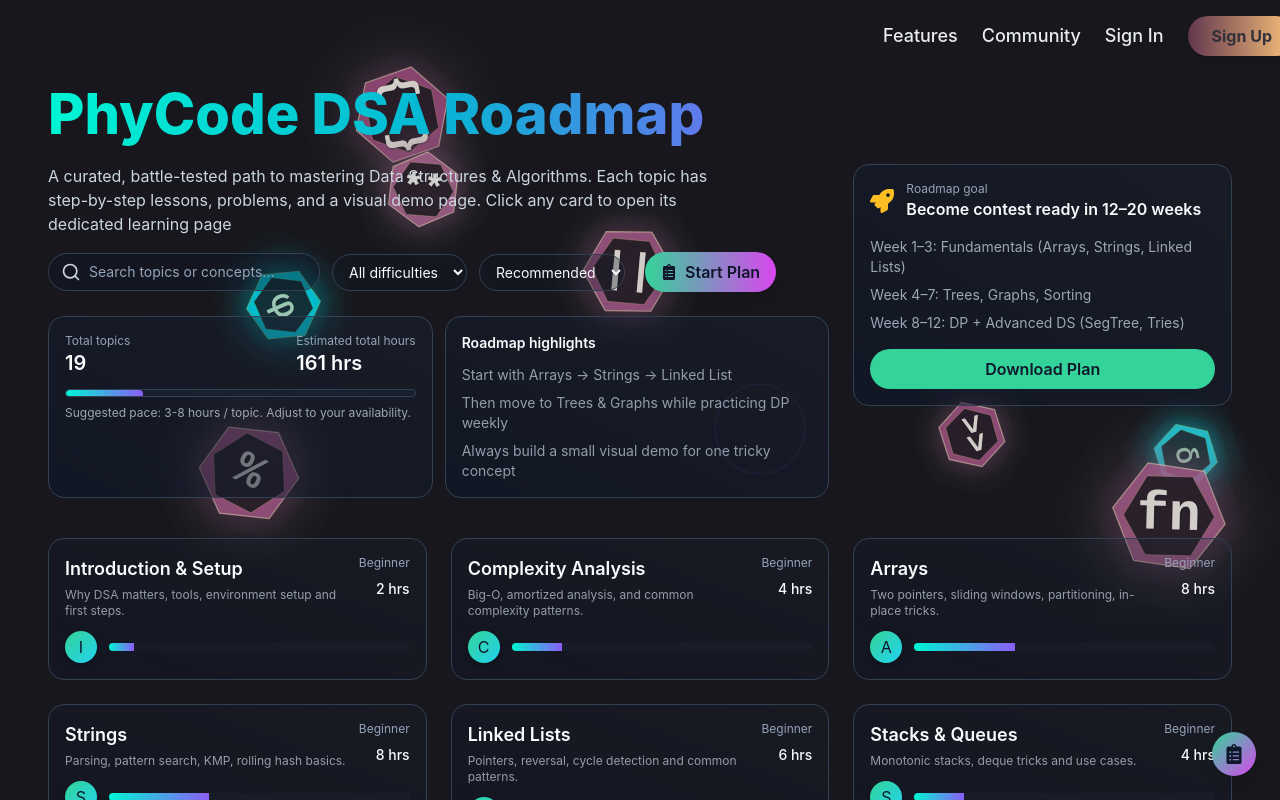
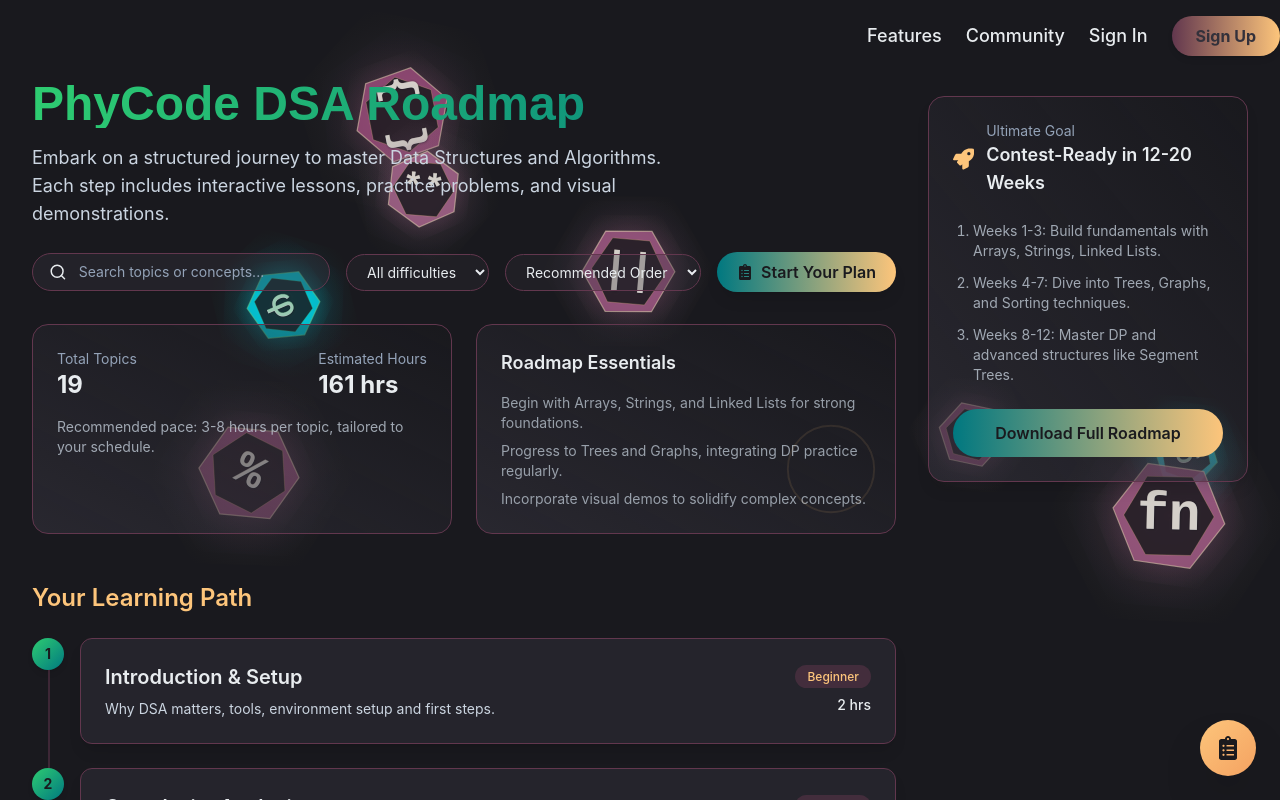
Before and after one commit to Bushraabir/PhyCode, a Next.js app: page /dsa/dsaHome in a window 1280 px wide. Shown: the top 800 px of the page. Built offline with nearby package versions, Linux system fonts and the light colour scheme.

Commit message:
updated styles

```diff
--- a/src/pages/dsa/dsaHome.tsx
+++ b/src/pages/dsa/dsaHome.tsx
@@ -3,15 +3,15 @@
 import { useRouter } from 'next/router';
 import { motion } from 'framer-motion';
 import { FiSearch } from 'react-icons/fi';
-import { FaRocket, FaClipboardList, FaStar } from 'react-icons/fa';
+import { FaRocket, FaClipboardList } from 'react-icons/fa';
 import Navbar from '@/components/Navbar/Navbar';
 import Particles from '@/components/particles/particles';
 
 type Topic = {
   title: string;
-  slug: string; // maps to D:\coding space\PhyCode\phycode\src\pages\dsa\<slug>.tsx
+  slug: string;
   difficulty: 'Beginner' | 'Intermediate' | 'Advanced';
-  estHours: number; // estimated hours
+  estHours: number;
   blurb: string;
 };
 
@@ -41,7 +41,7 @@
 
 const slugToPath = (slug: string) => `/dsa/${slug}`;
 
-export default function DsaHome() {
+export default function LearningDsa() {
   const router = useRouter();
   const [query, setQuery] = useState('');
   const [filter, setFilter] = useState<'All' | keyof typeof difficultyOrder>('All');
@@ -49,7 +49,6 @@
   const searchRef = useRef<HTMLInputElement | null>(null);
 
   useEffect(() => {
-    // autofocus search on mount on desktop
     if (typeof window !== 'undefined' && window.innerWidth > 768) searchRef.current?.focus();
   }, []);
 
@@ -60,7 +59,6 @@
 
     if (sortBy === 'time') list.sort((a, b) => a.estHours - b.estHours);
     else if (sortBy === 'difficulty') list.sort((a, b) => difficultyOrder[a.difficulty] - difficultyOrder[b.difficulty]);
-    // recommended: keep original but push core fundamentals (beginner) first
     else list.sort((a, b) => difficultyOrder[a.difficulty] - difficultyOrder[b.difficulty]);
 
     return list;
@@ -69,174 +67,154 @@
   const totalHours = useMemo(() => TOPICS.reduce((s, t) => s + t.estHours, 0), []);
 
   const handleOpenTopic = (slug: string) => {
-    // navigates to /dsa/<slug> — ensure file exists at
-    // D:\coding space\PhyCode\phycode\src\pages\dsa\<slug>.tsx
     router.push(slugToPath(slug));
   };
 
   return (
-    <div className="relative min-h-screen bg-[#020417] text-slate-50 overflow-hidden font-sans">
-      {/* Particles kept for theme continuity */}
+    <div className="relative min-h-screen bg-charcoalBlack text-softSilver overflow-hidden font-sans">
       <Particles interactive={true} />
 
-      <div className="relative z-20 max-w-8xl mx-auto px-6 lg:px-12 py-12">
+      <div className="relative z-20 max-w-7xl mx-auto px-4 sm:px-6 lg:px-8 py-12">
         <Navbar />
 
-        <header className="mt-6 grid grid-cols-1 lg:grid-cols-3 gap-6 items-center">
-          <div className="lg:col-span-2">
-            <h1 className="font-extrabold text-transparent bg-clip-text" style={{ backgroundImage: 'linear-gradient(90deg,#00f5d4,#06b6d4,#8b5cf6)' , fontSize: 'clamp(1.8rem, 4.6vw, 3.5rem)'}}>
+        <div className="mt-8 flex flex-col lg:flex-row gap-8">
+          <main className="flex-1">
+            <h1 className="font-heading text-4xl md:text-5xl font-bold text-transparent bg-clip-text bg-gradient-to-r from-emeraldGreen to-tealBlue">
               PhyCode DSA Roadmap
             </h1>
-            <p className="mt-2 text-slate-300 max-w-2xl">A curated, battle-tested path to mastering Data Structures & Algorithms. Each topic has step-by-step lessons, problems, and a visual demo page. Click any card to open its dedicated learning page</p>
+            <p className="mt-4 text-lg text-slate-300 max-w-2xl">Embark on a structured journey to master Data Structures and Algorithms. Each step includes interactive lessons, practice problems, and visual demonstrations.</p>
 
-            <div className="mt-4 flex gap-3 flex-wrap items-center">
-              <div className="relative flex items-center bg-slate-900/40 border border-slate-700 rounded-full px-3 py-2 shadow-sm">
-                <FiSearch className="w-5 h-5 text-slate-300 mr-2" />
+            <div className="mt-6 flex flex-wrap items-center gap-4">
+              <div className="relative flex items-center bg-slateBlack/40 border border-deepPlum rounded-full px-4 py-2 shadow-sm flex-1 max-w-md">
+                <FiSearch className="w-5 h-5 text-softSilver mr-3" />
                 <input
                   ref={searchRef}
                   value={query}
                   onChange={(e) => setQuery(e.target.value)}
                   placeholder="Search topics or concepts..."
-                  className="bg-transparent placeholder:text-slate-400 focus:outline-none text-sm"
+                  className="bg-transparent placeholder:text-slate-400 focus:outline-none text-sm w-full"
                   aria-label="Search DSA topics"
                 />
               </div>
 
-              <select value={filter} onChange={(e) => setFilter(e.target.value as any)} className="bg-slate-900/30 border border-slate-700 rounded-full px-3 py-2 text-sm">
+              <select value={filter} onChange={(e) => setFilter(e.target.value as any)} className="bg-slateBlack/30 border border-deepPlum rounded-full px-4 py-2 text-sm">
                 <option value="All">All difficulties</option>
                 <option value="Beginner">Beginner</option>
                 <option value="Intermediate">Intermediate</option>
                 <option value="Advanced">Advanced</option>
               </select>
 
-              <select value={sortBy} onChange={(e) => setSortBy(e.target.value as any)} className="bg-slate-900/30 border border-slate-700 rounded-full px-3 py-2 text-sm">
-                <option value="recommended">Recommended</option>
-                <option value="time">Shortest time</option>
-                <option value="difficulty">By difficulty</option>
+              <select value={sortBy} onChange={(e) => setSortBy(e.target.value as any)} className="bg-slateBlack/30 border border-deepPlum rounded-full px-4 py-2 text-sm">
+                <option value="recommended">Recommended Order</option>
+                <option value="time">By Time Estimate</option>
+                <option value="difficulty">By Difficulty</option>
               </select>
 
               <button
                 onClick={() => router.push('/dsa/learning-plan')}
-                className="ml-2 inline-flex items-center gap-2 px-4 py-2 rounded-full bg-gradient-to-r from-emerald-400 to-fuchsia-500 text-slate-900 font-semibold shadow-lg"
+                className="inline-flex items-center gap-2 px-5 py-2 rounded-full bg-gradient-to-r from-tealBlue to-goldenAmber text-charcoalBlack font-semibold shadow-lg hover:opacity-90 transition-opacity"
               >
-                <FaClipboardList /> Start Plan
+                <FaClipboardList className="w-4 h-4" /> Start Your Plan
               </button>
             </div>
 
-            {/* timeline summary */}
-            <div className="mt-6 grid grid-cols-1 sm:grid-cols-2 gap-3">
-              <div className="p-4 rounded-2xl bg-gradient-to-tr from-slate-900/60 to-slate-800/30 border border-slate-700">
+            <div className="mt-8 grid grid-cols-1 md:grid-cols-2 gap-6">
+              <div className="p-6 rounded-2xl bg-gradient-to-tr from-slateBlack/60 to-charcoalBlack/30 border border-deepPlum">
                 <div className="flex items-center justify-between">
                   <div>
-                    <div className="text-xs text-slate-400">Total topics</div>
-                    <div className="text-xl font-semibold">{TOPICS.length}</div>
+                    <div className="text-sm text-slate-400">Total Topics</div>
+                    <div className="text-2xl font-bold">{TOPICS.length}</div>
                   </div>
                   <div>
-                    <div className="text-xs text-slate-400">Estimated total hours</div>
-                    <div className="text-xl font-semibold">{totalHours} hrs</div>
+                    <div className="text-sm text-slate-400">Estimated Hours</div>
+                    <div className="text-2xl font-bold">{totalHours} hrs</div>
                   </div>
                 </div>
-                <div className="mt-3 h-2 bg-slate-800/40 rounded-full overflow-hidden border border-slate-700">
-                  <div className="h-2 rounded-full" style={{ width: `${Math.min(100, Math.round((36 / totalHours) * 100))}%`, background: 'linear-gradient(90deg,#00f5d4,#8b5cf6)' }} />
-                </div>
-                <div className="mt-2 text-xs text-slate-300/75">Suggested pace: 3-8 hours / topic. Adjust to your availability.</div>
+                <div className="mt-4 text-sm text-slate-300/75">Recommended pace: 3-8 hours per topic, tailored to your schedule.</div>
               </div>
 
-              <div className="p-4 rounded-2xl bg-gradient-to-tr from-slate-900/60 to-slate-800/30 border border-slate-700 relative overflow-hidden">
-                <h4 className="text-sm font-semibold">Roadmap highlights</h4>
-                <ul className="mt-3 text-sm text-slate-300/70 grid grid-cols-1 gap-2">
-                  <li>Start with Arrays → Strings → Linked List</li>
-                  <li>Then move to Trees & Graphs while practicing DP weekly</li>
-                  <li>Always build a small visual demo for one tricky concept</li>
+              <div className="p-6 rounded-2xl bg-gradient-to-tr from-slateBlack/60 to-charcoalBlack/30 border border-deepPlum relative overflow-hidden">
+                <h4 className="text-lg font-semibold">Roadmap Essentials</h4>
+                <ul className="mt-4 text-sm text-slate-300/70 space-y-2">
+                  <li>Begin with Arrays, Strings, and Linked Lists for strong foundations.</li>
+                  <li>Progress to Trees and Graphs, integrating DP practice regularly.</li>
+                  <li>Incorporate visual demos to solidify complex concepts.</li>
                 </ul>
-                <svg className="absolute right-3 bottom-3 w-28 h-28 opacity-10" viewBox="0 0 100 100"><circle cx="50" cy="50" r="40" stroke="#8b5cf6" strokeWidth="1" fill="none" /></svg>
+                <svg className="absolute right-4 bottom-4 w-24 h-24 opacity-10" viewBox="0 0 100 100"><circle cx="50" cy="50" r="45" stroke="#FDC57B" strokeWidth="2" fill="none" /></svg>
               </div>
             </div>
 
-          </div>
+            <section className="mt-12">
+              <h2 className="text-2xl font-semibold mb-6 text-goldenAmber">Your Learning Path</h2>
+              <ul className="space-y-6">
+                {filtered.map((t, index) => (
+                  <li key={t.slug} className="relative">
+                    <div className="absolute left-0 top-0 w-8 h-8 rounded-full bg-gradient-to-br from-emeraldGreen to-tealBlue flex items-center justify-center text-charcoalBlack font-bold text-sm shadow-md">{index + 1}</div>
+                    {index < filtered.length - 1 && (
+                      <div className="absolute left-4 top-8 bottom-[-2.5rem] w-0.5 bg-deepPlum/50" />
+                    )}
+                    <motion.div
+                      initial={{ opacity: 0, x: -20 }}
+                      whileInView={{ opacity: 1, x: 0 }}
+                      viewport={{ once: true }}
+                      transition={{ duration: 0.5, delay: index * 0.1 }}
+                      className="ml-12 p-6 rounded-xl bg-slateBlack/50 border border-deepPlum hover:bg-slateBlack/70 hover:border-tealBlue transition-all cursor-pointer shadow-lg hover:shadow-xl"
+                      onClick={() => handleOpenTopic(t.slug)}
+                      role="button"
+                      tabIndex={0}
+                      onKeyDown={(e) => { if (e.key === 'Enter') handleOpenTopic(t.slug); }}
+                    >
+                      <div className="flex justify-between items-start gap-4">
+                        <div>
+                          <h3 className="text-xl font-semibold text-softSilver">{t.title}</h3>
+                          <p className="mt-2 text-sm text-slate-300">{t.blurb}</p>
+                        </div>
+                        <div className="text-right shrink-0">
+                          <span className="px-3 py-1 rounded-full text-xs font-medium bg-deepPlum/50 text-goldenAmber">{t.difficulty}</span>
+                          <p className="mt-2 text-sm font-medium">{t.estHours} hrs</p>
+                        </div>
+                      </div>
+                    </motion.div>
+                  </li>
+                ))}
+              </ul>
+            </section>
+          </main>
 
-          {/* sticky guide on the right */}
-          <aside className="hidden lg:block lg:col-span-1">
-            <div className="sticky top-28 p-4 rounded-2xl bg-gradient-to-tr from-slate-900/60 to-slate-800/30 border border-slate-700">
+          <aside className="lg:w-80 lg:shrink-0">
+            <div className="lg:sticky lg:top-24 p-6 rounded-2xl bg-gradient-to-tr from-slateBlack/60 to-charcoalBlack/30 border border-deepPlum shadow-lg">
               <div className="flex items-center gap-3">
-                <FaRocket className="w-6 h-6 text-amber-400" />
+                <FaRocket className="w-6 h-6 text-goldenAmber" />
                 <div>
-                  <div className="text-xs text-slate-400">Roadmap goal</div>
-                  <div className="font-semibold">Become contest ready in 12–20 weeks</div>
+                  <div className="text-sm text-slate-400">Ultimate Goal</div>
+                  <div className="font-semibold text-lg">Contest-Ready in 12-20 Weeks</div>
                 </div>
               </div>
 
-              <ol className="mt-4 text-sm text-slate-300/75 space-y-2">
-                <li>Week 1–3: Fundamentals (Arrays, Strings, Linked Lists)</li>
-                <li>Week 4–7: Trees, Graphs, Sorting</li>
-                <li>Week 8–12: DP + Advanced DS (SegTree, Tries)</li>
+              <ol className="mt-6 text-sm text-slate-300/75 space-y-3 list-decimal pl-5">
+                <li>Weeks 1-3: Build fundamentals with Arrays, Strings, Linked Lists.</li>
+                <li>Weeks 4-7: Dive into Trees, Graphs, and Sorting techniques.</li>
+                <li>Weeks 8-12: Master DP and advanced structures like Segment Trees.</li>
               </ol>
 
-              <div className="mt-4">
-                <button onClick={() => router.push('/dsa/roadmap-download')} className="w-full px-3 py-2 rounded-full bg-emerald-400 text-slate-900 font-semibold">Download Plan</button>
+              <div className="mt-6">
+                <button onClick={() => router.push('/dsa/roadmap-download')} className="w-full px-4 py-3 rounded-full bg-gradient-to-r from-tealBlue to-goldenAmber text-charcoalBlack font-semibold hover:opacity-90 transition-opacity">Download Full Roadmap</button>
               </div>
             </div>
           </aside>
-        </header>
+        </div>
 
-        {/* topics grid */}
-        <section className="mt-10">
-          <motion.div className="grid grid-cols-1 sm:grid-cols-2 lg:grid-cols-3 gap-6">
-            {filtered.map((t) => (
-              <motion.article
-                key={t.slug}
-                initial={{ opacity: 0, y: 12 }}
-                whileInView={{ opacity: 1, y: 0 }}
-                viewport={{ once: true }}
-                transition={{ duration: 0.5 }}
-                className="relative rounded-2xl border border-slate-700 bg-gradient-to-tr from-slate-900/40 to-slate-800/20 p-4 cursor-pointer hover:shadow-[0_20px_60px_rgba(139,92,246,0.12)]"
-                onClick={() => handleOpenTopic(t.slug)}
-                role="button"
-                tabIndex={0}
-                onKeyDown={(e) => { if (e.key === 'Enter') handleOpenTopic(t.slug); }}
-              >
-                <div className="flex items-start justify-between gap-3">
-                  <div>
-                    <h3 className="font-semibold text-lg">{t.title}</h3>
-                    <p className="text-xs text-slate-300/70 mt-1">{t.blurb}</p>
-                  </div>
-
-                  <div className="text-right">
-                    <div className="text-xs text-slate-400">{t.difficulty}</div>
-                    <div className="text-sm font-medium mt-2">{t.estHours} hrs</div>
-                  </div>
-                </div>
-
-                {/* decorative connectors + animated badge */}
-                <div className="mt-3 flex items-center gap-3">
-                  <div className="w-8 h-8 rounded-full flex items-center justify-center bg-gradient-to-br from-emerald-400 to-cyan-400 text-slate-900 shadow-md">{t.title.split(' ').slice(0,1)[0].charAt(0)}</div>
-                  <div className="flex-1 h-2 bg-slate-800/30 rounded-full overflow-hidden">
-                    <div style={{ width: `${Math.min(100, (t.estHours / 24) * 100)}%`, height: 8, background: 'linear-gradient(90deg,#00f5d4,#8b5cf6)' }} />
-                  </div>
-                </div>
-
-                <div className="absolute -right-3 -top-3 opacity-0 group-hover:opacity-100 transition-opacity pointer-events-none">
-                  <FaStar className="w-6 h-6 text-amber-400" />
-                </div>
-              </motion.article>
-            ))}
-          </motion.div>
-        </section>
-
-        {/* footer quick-actions */}
-        <div className="mt-12 flex flex-col sm:flex-row items-center justify-between gap-4">
-          <div className="text-sm text-slate-300">Need a study buddy? Join the PhyCode community and pair up for problem solving.</div>
-          <div className="flex gap-3">
-            <Link href="/dsa/quiz" className="px-4 py-2 rounded-full border border-slate-700">Quick quiz</Link>
-            <button onClick={() => router.push('/dsa/projects')} className="px-4 py-2 rounded-full bg-gradient-to-r from-emerald-400 to-fuchsia-500 text-slate-900 font-semibold">Build a project</button>
+        <div className="mt-12 flex flex-col sm:flex-row items-center justify-between gap-6 border-t border-deepPlum pt-8">
+          <div className="text-sm text-slate-300 text-center sm:text-left">Looking for motivation? Join the PhyCode community to find study partners and share progress.</div>
+          <div className="flex gap-4">
+            <Link href="/dsa/quiz" className="px-5 py-2 rounded-full border border-deepPlum hover:bg-deepPlum/30 transition-colors">Take a Quick Quiz</Link>
+            <button onClick={() => router.push('/dsa/projects')} className="px-5 py-2 rounded-full bg-gradient-to-r from-emeraldGreen to-tealBlue text-charcoalBlack font-semibold hover:opacity-90 transition-opacity">Build a Project</button>
           </div>
         </div>
-
       </div>
 
-      {/* floating helper */}
-      <button aria-label="Open learning plan" onClick={() => router.push('/dsa/learning-plan')} className="fixed right-6 bottom-6 z-40 p-3 rounded-full shadow-lg bg-gradient-to-br from-emerald-400 to-fuchsia-500">
-        <FaClipboardList className="w-5 h-5 text-slate-900" />
+      <button aria-label="Open learning plan" onClick={() => router.push('/dsa/learning-plan')} className="fixed right-6 bottom-6 z-40 p-4 rounded-full shadow-2xl bg-gradient-to-br from-goldenAmber to-softOrange hover:scale-105 transition-transform">
+        <FaClipboardList className="w-6 h-6 text-charcoalBlack" />
       </button>
     </div>
   );
```
